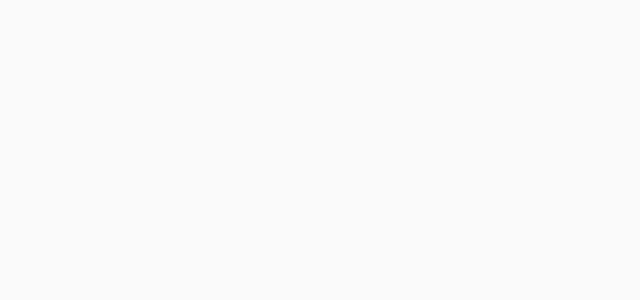
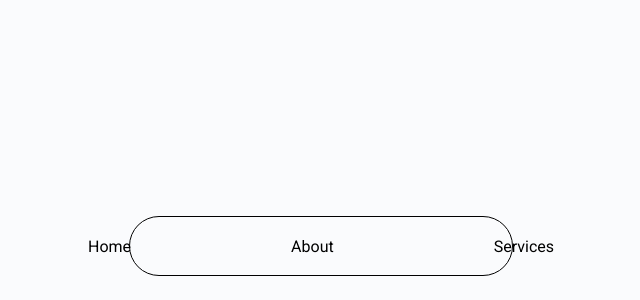
Before and after one commit to Saur0w/assesment, a Next.js app: page / in a window 1280 px wide. Shown: the part 500-800 px from the top of the page, without its empty margins (319-959 px from the left). Built offline with nearby package versions, Linux system fonts and the light colour scheme.

Commit message:
"Structured About"

```diff
--- a/src/app/layout.tsx
+++ b/src/app/layout.tsx
@@ -2,6 +2,7 @@ import type { Metadata } from "next";
 import { Geist, Geist_Mono } from "next/font/google";
 import "./globals.css";
 import React from "react";
+import Header from "@/components/Header/index";
 
 const geistSans = Geist({
   variable: "--font-geist-sans",
@@ -26,6 +27,7 @@ export default function RootLayout({
   return (
     <html lang="en">
       <body className={`${geistSans.variable} ${geistMono.variable}`}>
+      <Header />
         {children}
       </body>
     </html>
--- /dev/null
+++ b/src/components/Header/index.tsx
@@ -0,0 +1,21 @@
+"use client";
+
+import styles from './style.module.scss';
+import gsap from 'gsap';
+import { useGSAP } from "@gsap/react";
+import { useRef } from "react";
+import Link from "next/link";
+
+export default function Header() {
+    return (
+        <header className={styles.header}>
+            <nav>
+                <ul>
+                    <li><Link href="/">Home</Link></li>
+                    <li><Link href="/about">About</Link></li>
+                    <li><Link href='/services'>Services</Link></li>
+                </ul>
+            </nav>
+        </header>
+    )
+}
--- /dev/null
+++ b/src/components/Header/style.module.scss
@@ -0,0 +1,29 @@
+@import url('https://fonts.googleapis.com/css2?family=Roboto:ital,wght@0,100..900;1,100..900&display=swap');
+
+.header {
+  position: fixed;
+  bottom: 3%;
+  left: 35%;
+  display: flex;
+  align-items: center;
+  justify-content: center;
+  padding: 1rem;
+  height: 60px;
+  width: 30%;
+  background-color: transparent;
+  border-radius: 50px;
+  border: 1px solid #000000;
+  font-family: "Roboto", sans-serif;
+
+  nav {
+    ul {
+      display: flex;
+      list-style: none;
+      gap: 10rem;
+      a {
+        text-decoration: none;
+        color: #000000;
+      }
+    }
+  }
+}
--- a/src/components/Landing/style.module.scss
+++ b/src/components/Landing/style.module.scss
@@ -4,4 +4,5 @@
   display: flex;
   justify-content: center;
   align-items: center;
+  background-color: #fafbfd;
 }
```
Also changed, not shown: src/app/about/layout.tsx (+27 -0 lines), src/app/about/page.tsx (+22 -0 lines), src/app/about/style.module.scss (+28 -0 lines), src/app/services/layout.tsx (added), src/app/services/page.tsx (added), src/app/services/style.module.scss (added), src/components/ScrollImage/index.tsx (added), src/components/ScrollImage/style.module.scss (added).
